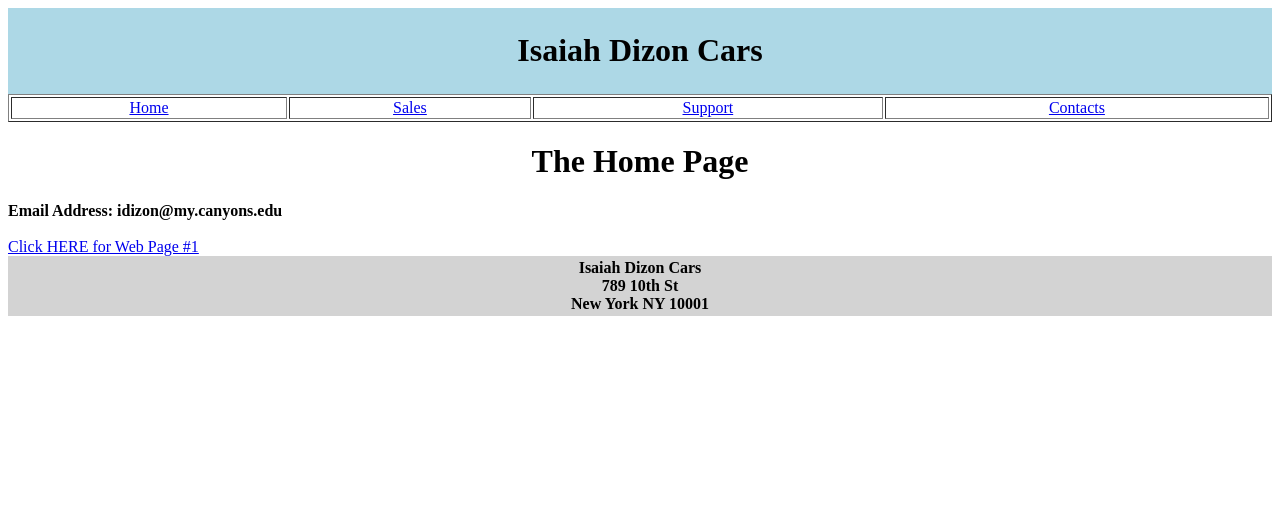
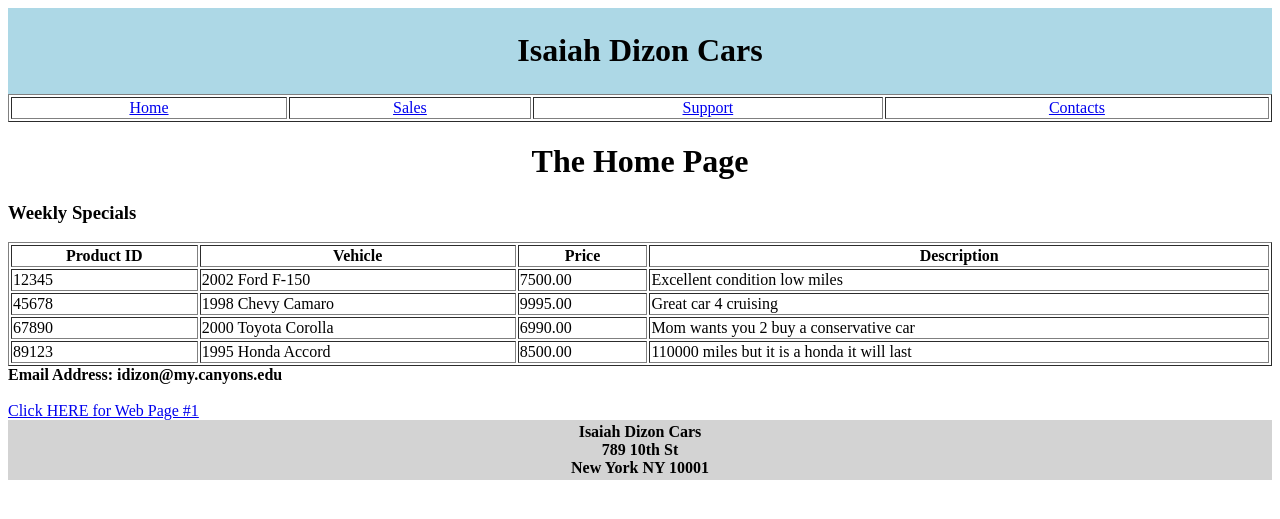
Before and after one commit to nigodizon/cmpsci192-webpage1, a PHP site: page /page2.php in a window 1280 px wide. Shown: the top 519 px of the page. Run offline with PHP 8.4, Linux system fonts and the light colour scheme.

Commit message:
Complete PHP Lab 10 - Files and Weekly Specials

```diff
--- /dev/null
+++ b/car.txt
@@ -0,0 +1,4 @@
+12345, 2002 Ford F-150, 7500.00, Excellent condition low  miles
+45678, 1998 Chevy Camaro, 9995.00, Great car 4 cruising
+67890, 2000 Toyota Corolla, 6990.00, Mom wants you 2 buy a conservative car
+89123, 1995 Honda Accord, 8500.00, 110000 miles but it is a honda it will last
--- a/page2.php
+++ b/page2.php
@@ -10,7 +10,6 @@
 /*
  * Who: Isaiah Dizon
  * What: CMP SCI CS192 Lab Web Page Project
- * When: 11/20/26
  * What: Lab Web Page #2
  */
 
@@ -18,12 +17,10 @@
 
 class Company789 {
 
-    // Parent class properties
     public $name6 = 'Vacay4Sale';
     private $addr6 = '789 10th St';
     private $city6 = 'New York NY 10001';
 
-    // Lab 9 - Default page selection
     protected $whichpage = "Home";
 
     // Create and return company header
@@ -55,23 +52,21 @@ class Company789 {
 } // End Company789 parent class
 
 
-// ------------------ lab 8 child class ------------------
+// ------------------ child class ------------------
 
 class Child209 extends Company789 {
 
-    // Child class properties
-    public $main_url = "http://isaiahphpcourse.atwebpages.com";
+    public $main_url = "https://isaiahphpcourse.alwaysdata.net";
     public $main_email = "idizon@my.canyons.edu";
 
-    // Lab 9 - Navigation array
     private $navbar_array = array();
 
-    // Constructor
+    // Lab 8 - Constructor
     public function __construct() {
         $this->name6 = "Isaiah Dizon Cars";
     }
 
-    // Create and return company information
+    // Lab 8 - Company information
     public function main_info925() {
         $data = "<strong>Email Address: ";
         $data .= $this->main_email;
@@ -88,7 +83,7 @@ class Child209 extends Company789 {
 
     // ------------------ lab 9 methods ------------------
 
-    // Create array for navigation bar
+    // Create navigation array
     public function create_navbar_array() {
         $fullurl = $this->main_url . "/page2.php";
 
@@ -100,7 +95,7 @@ class Child209 extends Company789 {
         );
     }
 
-    // Create and return the navigation bar
+    // Create and return navigation bar
     public function getNavBar457() {
         $data = "<table border='1' style='width:100%;text-align:center'>";
         $data .= "<tr>";
@@ -111,13 +106,12 @@ class Child209 extends Company789 {
             $data .= "</td>";
         }
 
-        $data .= "</tr>";
-        $data .= "</table>";
+        $data .= "</tr></table>";
 
         return $data;
     }
 
-    // Determine which page to display
+    // Determine the selected page
     public function setWhichPage() {
         if (empty($_GET['whichpage'])) {
             $this->whichpage = "Home";
@@ -135,11 +129,75 @@ class Child209 extends Company789 {
         }
     }
 
-    // Create and return the main page content
+    // ------------------ lab 10 methods ------------------
+
+    // Read car.txt and return an HTML table
+    public function displaySpecials535() {
+        $data = "<h3>Weekly Specials</h3>";
+        $data .= "<table border='1' style='width:100%'>";
+
+        // Column headings
+        $data .= "<tr>";
+        $data .= "<th>Product ID</th>";
+        $data .= "<th>Vehicle</th>";
+        $data .= "<th>Price</th>";
+        $data .= "<th>Description</th>";
+        $data .= "</tr>";
+
+        // Open the product file
+        $filename = __DIR__ . "/car.txt";
+
+        $file = @fopen($filename, "r");
+
+        if ($file === false) {
+            $data .= "<tr><td colspan='4'>";
+            $data .= "Unable to open car.txt";
+            $data .= "</td></tr>";
+        }
+        else {
+            // Read each line of the file
+            while (($line = fgets($file)) !== false) {
+
+                // Split each product into four columns
+                $myarray = explode(",", $line);
+
+                if (count($myarray) < 4) {
+                    continue;
+                }
+
+                $data .= "<tr>";
+
+                foreach ($myarray as $item) {
+                    $item = htmlspecialchars(
+                        trim($item),
+                        ENT_QUOTES,
+                        'UTF-8'
+                    );
+                    $data .= "<td>$item</td>";
+                }
+
+                $data .= "</tr>";
+            }
+
+            // Close the file
+            fclose($file);
+        }
+
+        $data .= "</table>";
+
+        return $data;
+    }
+
+    // Create the main section of the website
     public function getMain844() {
         $data = "<h1 style='text-align:center'>";
         $data .= "The " . $this->whichpage . " Page";
         $data .= "</h1>";
+
+        // Lab 10 - Display specials on the Home page
+        if ($this->whichpage == "Home") {
+            $data .= $this->displaySpecials535();
+        }
 
         return $data;
     }
@@ -152,21 +210,21 @@ class Child209 extends Company789 {
 // Create the child class object
 $object925 = new Child209();
 
-// Display the inherited company header
+// Display company header
 print $object925->getHeader935($object925->name6, "lightblue");
 
-// Lab 9 - Initialize and display navigation bar
+// Initialize and display navigation bar
 $object925->create_navbar_array();
 print $object925->getNavBar457();
 
-// Lab 9 - Determine and display selected page
+// Determine and display main page
 $object925->setWhichPage();
 print $object925->getMain844();
 
-// Display company information from Lab 8
+// Display company information
 print $object925->main_info925();
 
-// Display the inherited company footer
+// Display company footer
 print $object925->getFooter732("lightgray");
 
 ?>
```
